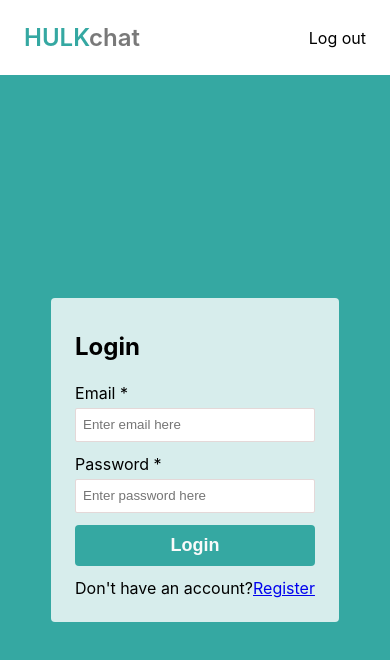
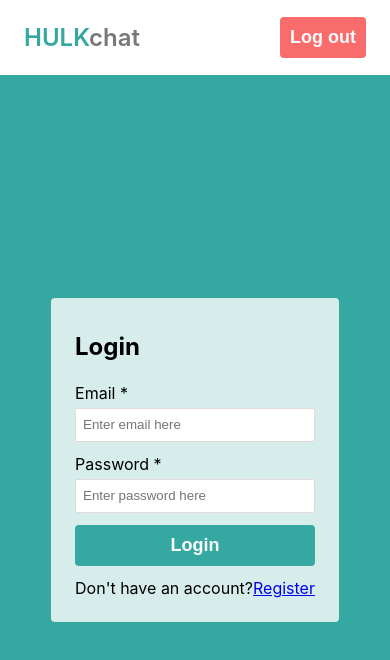
Before and after one commit to amerhero2/hulk-chat-app, a React (Create React App) app in the folder client-side/: page / in a window 390 px wide. Shown: the top 660 px of the page. Built offline with nearby package versions, Linux system fonts and the light colour scheme; no server answers.

Commit message:
handle dashboard responsive

```diff
--- a/client-side/src/components/header/header.js
+++ b/client-side/src/components/header/header.js
@@ -1,14 +1,29 @@
 import React from "react";
 import "./header.css";
+import Button from "../common/button/Button";
+import { logoutUser } from "../../redux/actions/authActions";
+import { useDispatch } from "react-redux";
+import { useNavigate } from "react-router-dom";
 
 const Header = () => {
+  const dispatch = useDispatch();
+  const navigate = useNavigate();
+
   return (
     <div className="HULK-header">
       <div className="HULK-header-label">
         <span className="HULK-header-label-left">HULK</span>
         <span className="HULK-header-label-right">chat</span>
       </div>
-      <div>Log out</div>
+      <Button
+        onClick={() => {
+          dispatch(logoutUser());
+          navigate("/login");
+        }}
+        style={{ backgroundColor: "#F96C6C" }}
+      >
+        Log out
+      </Button>
     </div>
   );
 };
--- /dev/null
+++ b/client-side/src/hooks/useIsMobile.js
@@ -0,0 +1,20 @@
+import { useState, useEffect } from "react";
+
+const useIsMobile = () => {
+  const [isMobile, setIsMobile] = useState(
+    window.matchMedia("(max-width: 768px)").matches
+  );
+
+  useEffect(() => {
+    const handleResize = () => {
+      setIsMobile(window.matchMedia("(max-width: 768px)").matches);
+    };
+
+    window.addEventListener("resize", handleResize);
+    return () => window.removeEventListener("resize", handleResize);
+  }, []);
+
+  return isMobile;
+};
+
+export default useIsMobile;
--- a/client-side/src/pages/dashboard/Dashboard.css
+++ b/client-side/src/pages/dashboard/Dashboard.css
@@ -164,3 +164,9 @@
   border: 1px solid #35a8a2;
   background-color: #35a8a2;
 }
+
+@media screen and (max-width: 760px) {
+  .HULK-chat-side-content {
+    width: 100vw;
+  }
+}
--- a/client-side/src/pages/dashboard/Dashboard.js
+++ b/client-side/src/pages/dashboard/Dashboard.js
@@ -19,6 +19,7 @@ import moment from "moment";
 import RoomModal from "../../components/room-modal/roomModal";
 import { getUserDetails } from "../../redux/actions/authActions";
 import _ from "lodash";
+import useIsMobile from "../../hooks/useIsMobile";
 
 const Dashboard = () => {
   const socket = useWebSocket();
@@ -34,6 +35,7 @@ const Dashboard = () => {
   const { user } = useSelector((state) => state.auth);
   const [inputValue, setInputValue] = useState("");
   const messagesContainerRef = useRef(null);
+  const isMobile = useIsMobile();
 
   useEffect(() => {
     dispatch(getUserDetails());
@@ -122,6 +124,7 @@ const Dashboard = () => {
 
   return (
     <div className="HULK-chat">
+      {(!isMobile || (isMobile && !activeRoom)) && (
         <div className="HULK-chat-side-content">
           <div className="HULK-chat-side-content-rooms-wrapper">
             <Button
@@ -175,6 +178,8 @@ const Dashboard = () => {
             </div>
           </div>
         </div>
+      )}
+      {(!isMobile || (isMobile && activeRoom)) && (
         <div className="HULK-chat-main-content">
           {activeRoom && (
             <div className="HULK-chat-main-content-room-header">
@@ -216,7 +221,7 @@ const Dashboard = () => {
                 >
                   <span className="HULK-message-user-info">
                     {msg.user?.firstName} {msg.user?.lastName},{" "}
-                  {moment().calendar()}
+                    {moment(msg?.created_at).calendar()}
                   </span>
                   <span className="HULK-message-content">{msg.message}</span>
                 </div>
@@ -248,6 +253,7 @@ const Dashboard = () => {
             </Button>
           </div>
         </div>
+      )}
     </div>
   );
 };
```
Lines whose indentation alone changed are shown as unchanged.
